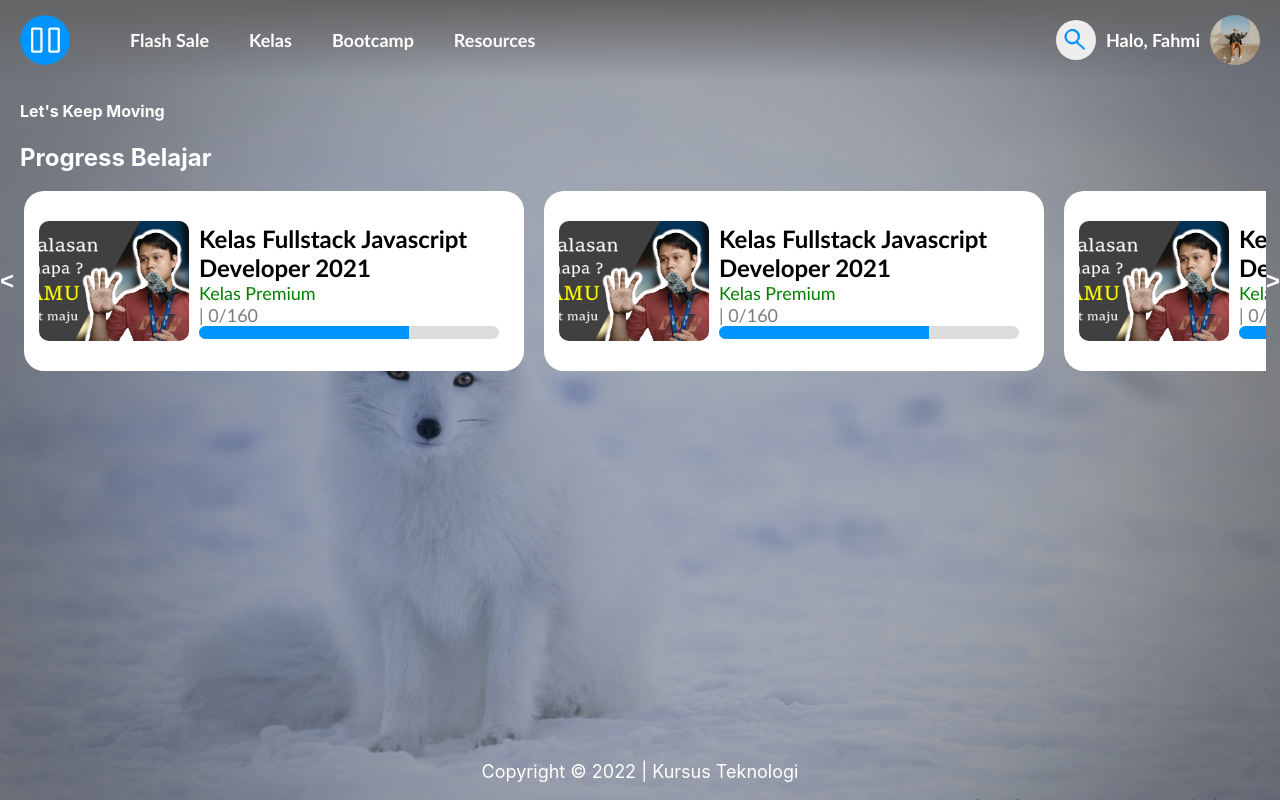
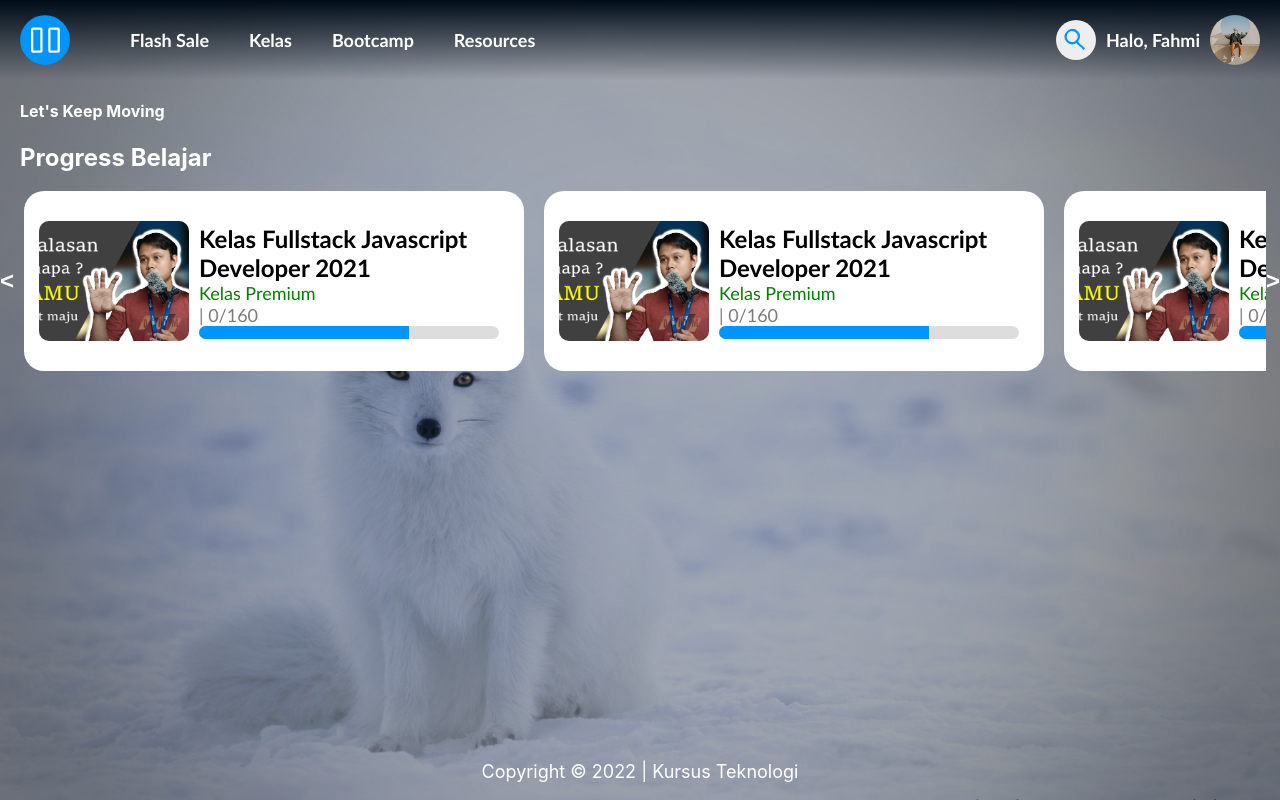
Before and after one commit to fahmiaz411/next-basic, a Next.js app: page / in a window 1280 px wide. Built offline with nearby package versions, Linux system fonts and the light colour scheme.

Commit message:
change heade style

```diff
--- a/components/Header/index.module.css
+++ b/components/Header/index.module.css
@@ -1,7 +1,7 @@
 .container {
   width: 100%;
   height: 80px;
-  background-image: linear-gradient(rgb(100, 100, 100), rgba(0, 0, 0, 0));
+  background-image: linear-gradient(rgb(0, 12, 24), rgba(0, 0, 0, 0));
   display: flex;
   flex-direction: row;
   justify-content: space-between;
```
